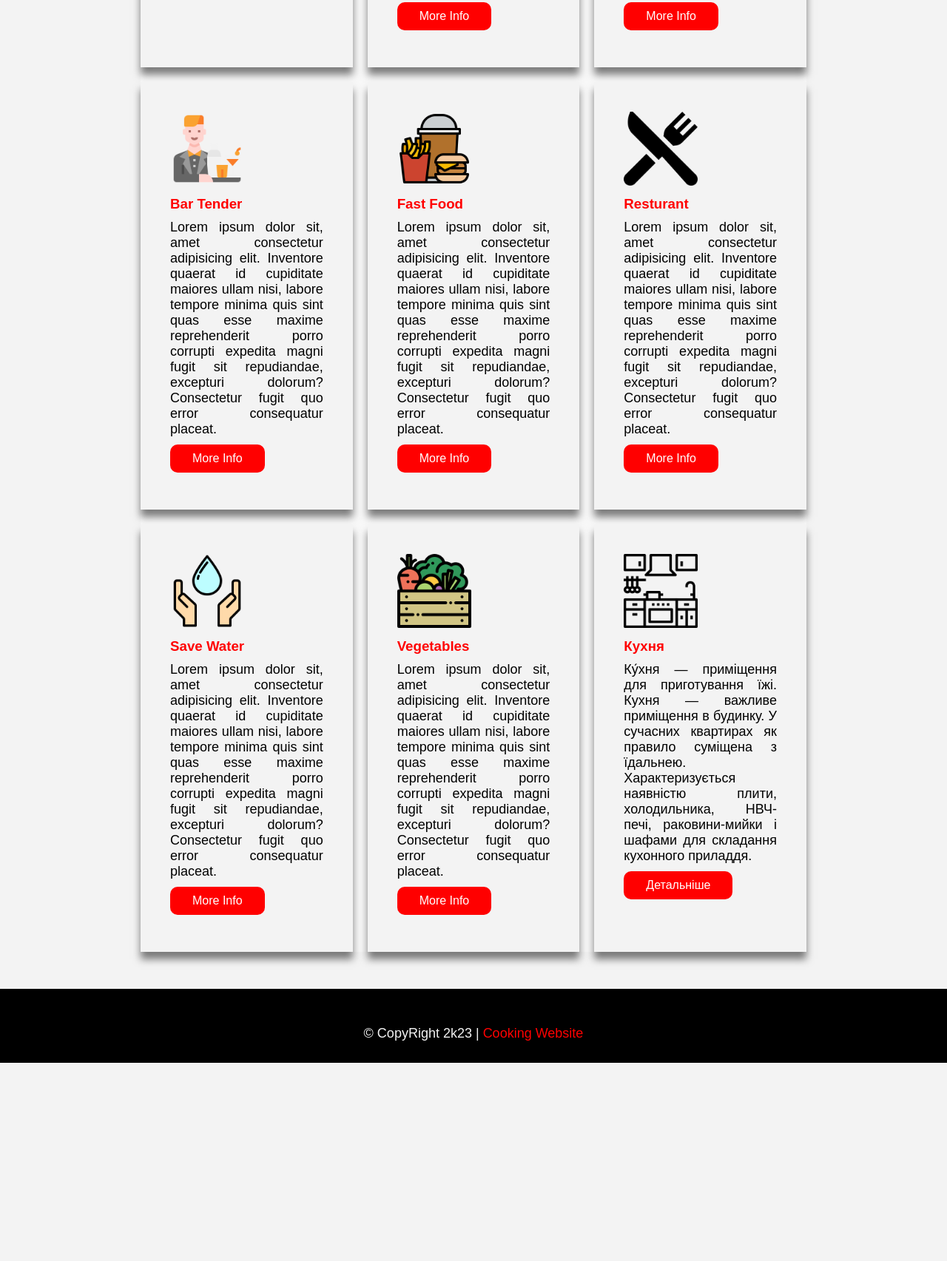
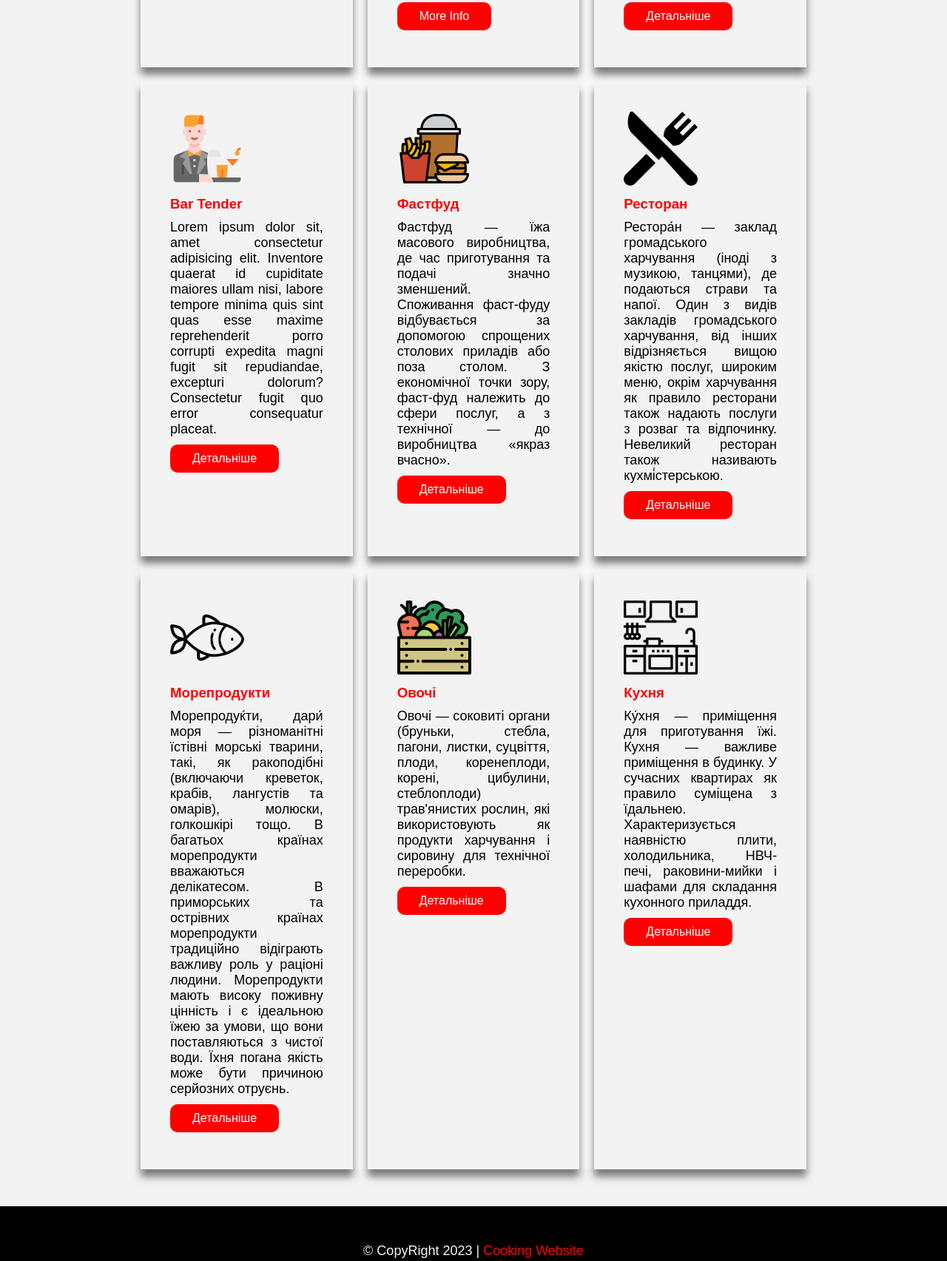
Before and after one commit to Docendos/CookingEasy, a plain HTML site: page Cooking-Website-master/index.html in a window 1280 px wide. Shown: the part 1257-2962 px from the top of the page at 74% size. Before the commit the page ends 2694 px from the top, so only its background shows below. Drawn offline with Linux system fonts and the light colour scheme.

Commit message:
Update cards

```diff
--- a/Cooking-Website-master/index.html
+++ b/Cooking-Website-master/index.html
@@ -62,7 +62,7 @@
                     ullam nisi, labore tempore minima quis sint quas esse maxime reprehenderit porro corrupti expedita
                     magni fugit sit repudiandae, excepturi dolorum? Consectetur fugit quo error consequatur placeat.
                 </p>
-                <a href="#" class="btn">More Info</a>
+                <a href="#" class="btn">Детальніше</a>
             </div>
             <div class="card">
                 <img src="./img/bartender.png" alt="">
@@ -71,43 +71,46 @@
                     ullam nisi, labore tempore minima quis sint quas esse maxime reprehenderit porro corrupti expedita
                     magni fugit sit repudiandae, excepturi dolorum? Consectetur fugit quo error consequatur placeat.
                 </p>
-                <a href="#" class="btn">More Info</a>
+                <a href="#" class="btn">Детальніше</a>
             </div>
             <div class="card">
                 <img src="./img/fast-food.png" alt="">
-                <h3>Fast Food</h3>
-                <p>Lorem ipsum dolor sit, amet consectetur adipisicing elit. Inventore quaerat id cupiditate maiores
-                    ullam nisi, labore tempore minima quis sint quas esse maxime reprehenderit porro corrupti expedita
-                    magni fugit sit repudiandae, excepturi dolorum? Consectetur fugit quo error consequatur placeat.
+                <h3>Фастфуд</h3>
+                <p>Фастфуд — їжа масового виробництва, де час приготування та подачі значно зменшений.
+                    Споживання фаст-фуду відбувається за допомогою спрощених столових приладів або поза столом.
+                    З економічної точки зору, фаст-фуд належить до сфери послуг, а з технічної — до виробництва «якраз вчасно».
                 </p>
-                <a href="#" class="btn">More Info</a>
+                <a href="#" class="btn">Детальніше</a>
             </div>
             <div class="card">
                 <img src="./img/restaurant.png" alt="">
-                <h3>Resturant</h3>
-                <p>Lorem ipsum dolor sit, amet consectetur adipisicing elit. Inventore quaerat id cupiditate maiores
-                    ullam nisi, labore tempore minima quis sint quas esse maxime reprehenderit porro corrupti expedita
-                    magni fugit sit repudiandae, excepturi dolorum? Consectetur fugit quo error consequatur placeat.
+                <h3>Ресторан</h3>
+                <p>Рестора́н — заклад громадського харчування (іноді з музикою, танцями),
+                     де подаються страви та напої. Один з видів закладів громадського харчування,
+                     від інших відрізняється вищою якістю послуг, широким меню, окрім харчування як правило
+                     ресторани також надають послуги з розваг та відпочинку.
+                     Невеликий ресторан також називають кухмі́стерською.
                 </p>
-                <a href="#" class="btn">More Info</a>
+                <a href="#" class="btn">Детальніше</a>
             </div>
             <div class="card">
-                <img src="./img/save-water.png" alt="">
-                <h3>Save Water</h3>
-                <p>Lorem ipsum dolor sit, amet consectetur adipisicing elit. Inventore quaerat id cupiditate maiores
-                    ullam nisi, labore tempore minima quis sint quas esse maxime reprehenderit porro corrupti expedita
-                    magni fugit sit repudiandae, excepturi dolorum? Consectetur fugit quo error consequatur placeat.
+                <img src="./img/fish.png" alt="">
+                <h3>Морепродукти</h3>
+                <p>Морепродуќти, дари́ моря — різноманітні їстівні морські тварини, такі, як ракоподібні
+                    (включаючи креветок, крабів, лангустів та омарів), молюски, голкошкірі тощо.
+                    В багатьох країнах морепродукти вважаються делікатесом.
+                    В приморських та острівних країнах морепродукти традиційно відіграють важливу роль у раціоні людини.
+                    Морепродукти мають високу поживну цінність і є ідеальною їжею за умови, що вони поставляються з чистої води.
+                    Їхня погана якість може бути причиною серйозних отруєнь.
                 </p>
-                <a href="#" class="btn">More Info</a>
+                <a href="#" class="btn">Детальніше</a>
             </div>
             <div class="card">
                 <img src="./img/vegetables.png" alt="">
-                <h3>Vegetables</h3>
-                <p>Lorem ipsum dolor sit, amet consectetur adipisicing elit. Inventore quaerat id cupiditate maiores
-                    ullam nisi, labore tempore minima quis sint quas esse maxime reprehenderit porro corrupti expedita
-                    magni fugit sit repudiandae, excepturi dolorum? Consectetur fugit quo error consequatur placeat.
+                <h3>Овочі</h3>
+                <p>Овочі — соковиті органи (бруньки, стебла, пагони, листки, суцвіття, плоди, коренеплоди, корені, цибулини, стеблоплоди) трав'янистих рослин, які використовують як продукти харчування і сировину для технічної переробки.
                 </p>
-                <a href="#" class="btn">More Info</a>
+                <a href="#" class="btn">Детальніше</a>
             </div>
             <div class="card">
                 <img src="./img/kitchen.png" alt="">
@@ -122,7 +125,7 @@
 
     <!-- Footer -->
     <footer>
-        <p>&copy; CopyRight 2k23 | <span>Cooking Website</span></p>
+        <p>&copy; CopyRight 2023 | <span>Cooking Website</span></p>
     </footer>
 
 
```
Also changed, not shown: Cooking-Website-master/img/fish.png (added).
